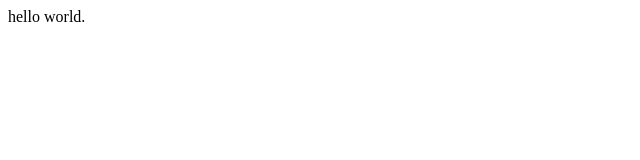
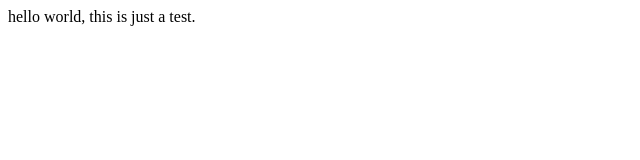
Before and after one commit to Nelson-kerwhen/demo, a plain HTML site: page index.html in a window 1280 px wide. Shown: the whole page, without its empty margins (0-640 px from the left). Drawn offline with Linux system fonts and the light colour scheme.

Commit message:
i just make a change to my index file

```diff
--- a/index.html
+++ b/index.html
@@ -1 +1 @@
-<div>hello world.</div>
+<div>hello world, this is just a test.</div>
```
